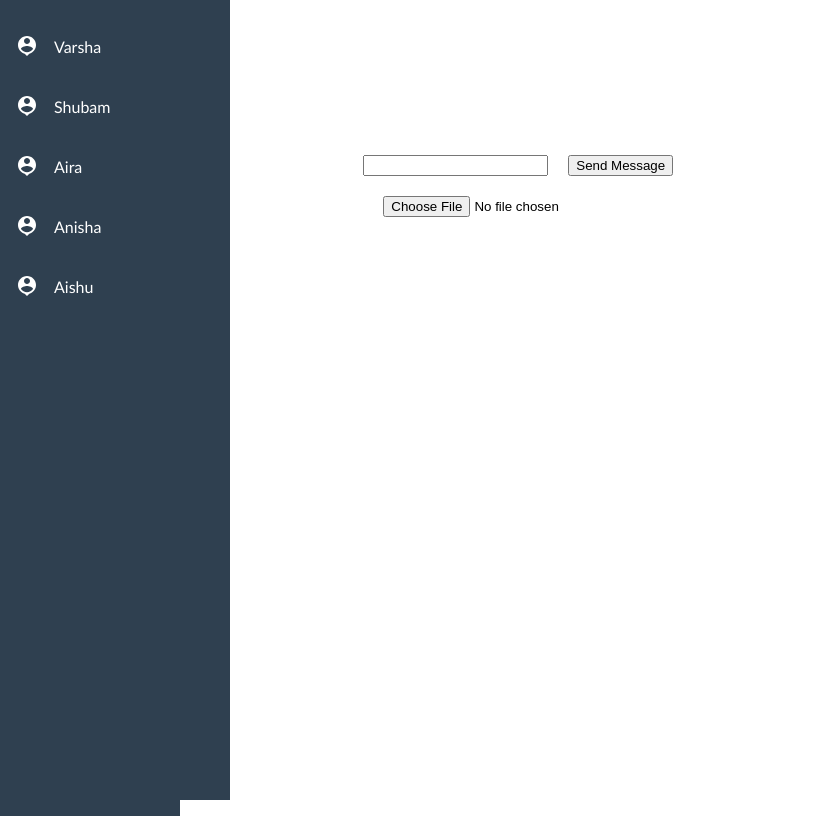
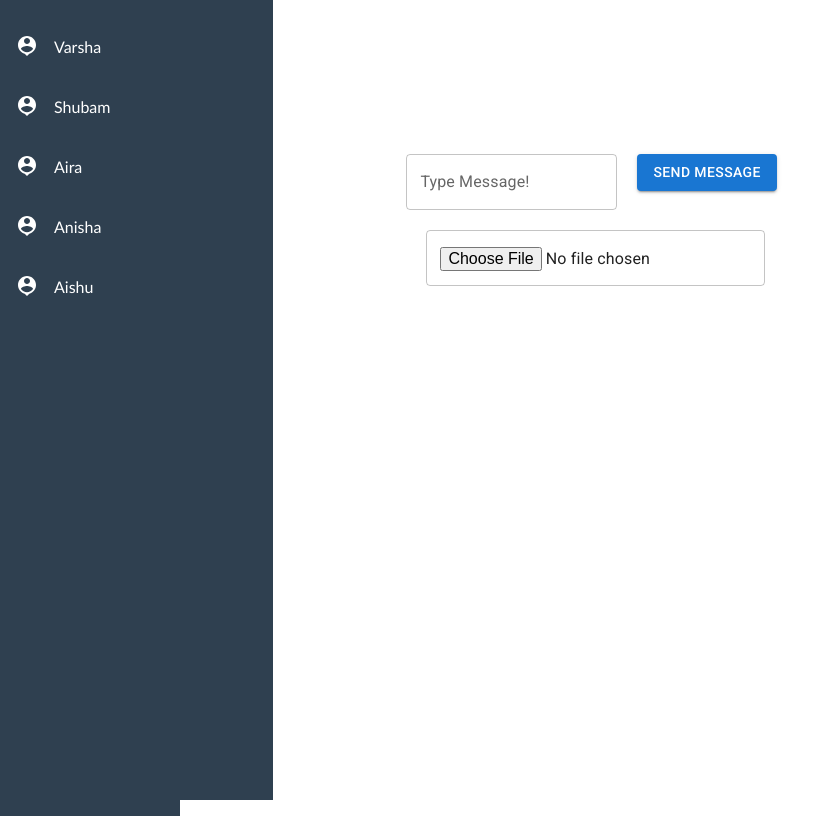
Before and after one commit to Varsha-TN/My-chat-App, a React (Create React App) app: page / in a window 1280 px wide. Shown: the whole page, without its empty margins (0-823 px from the left). Built offline with nearby package versions, Linux system fonts and the light colour scheme.

Commit message:
updated styling

```diff
--- a/src/App.js
+++ b/src/App.js
@@ -1,8 +1,8 @@
+import Button from '@mui/material/Button';
+import TextField from '@mui/material/TextField';
 import React, { useState } from 'react';
 import './App.css';
 import { SidebarData } from "./components/SidebarData";
-
-
 
 function App() {
   const [message, setMessage] = useState("");
@@ -61,10 +61,11 @@ function App() {
                 return <li className="list">{message?.text}</li>;
               })}
           </ul>
-          <input value={message} onChange={handleInputChange} style={{  marginRight:"20px"}}/>
-          <button onClick={handleSendMsg}>Send Message</button>
-          <input type="file" onChange={handleUpload} style={{  margin:"20px"}}/>
-                {file && <ImageThumb image={file} />}
+          <TextField  label="Type Message!" variant="outlined" value={message} onChange={handleInputChange} style={{  marginRight:"20px"}}/>
+          <Button variant="contained" onClick={handleSendMsg}>Send Message</Button>
+          <TextField type="file" onChange={handleUpload} style={{  margin:"20px"}} />
+
+                {file && <ImageThumb image={file}  />}
         </div>
       </div>
     </div>
```
Also changed, not shown: src/App.css (+7 -0 lines).
